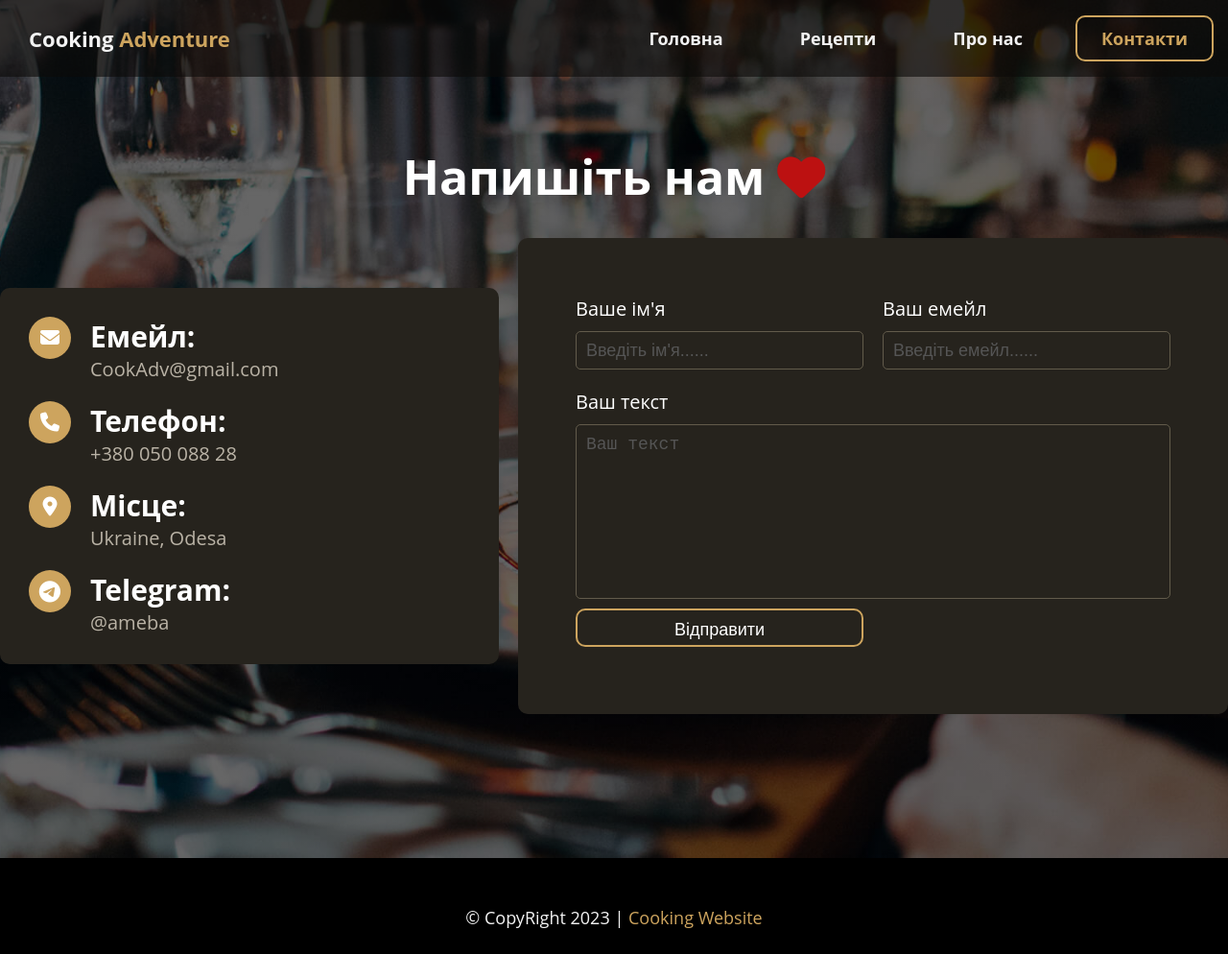
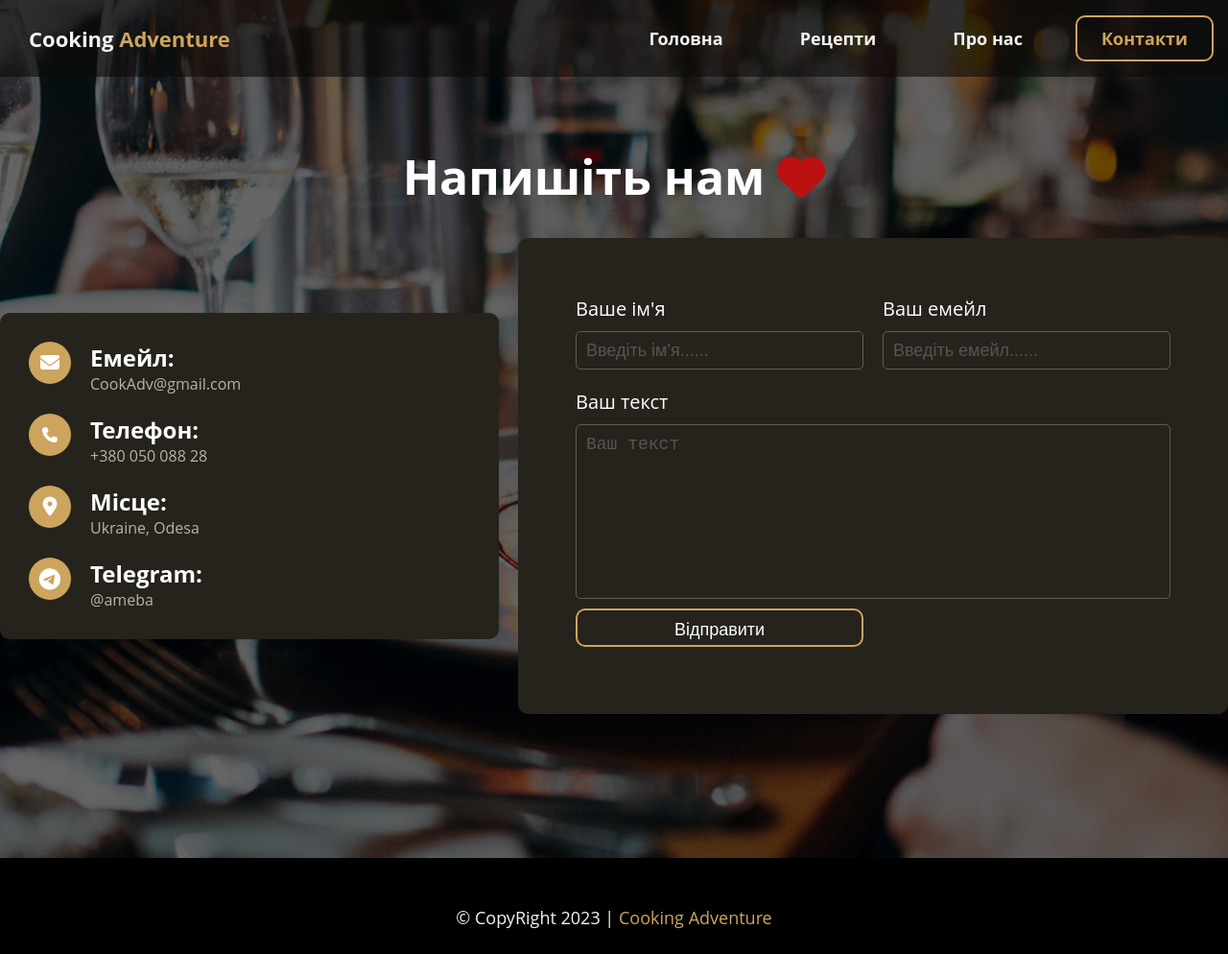
Before and after one commit to Docendos/CookingEasy, a plain HTML site: page Cooking-Website-master/contact.html in a window 1280 px wide. Shown: the whole page at 96% size. Drawn offline with Linux system fonts and the light colour scheme.

Commit message:
final push

```diff
--- a/Cooking-Website-master/contact.html
+++ b/Cooking-Website-master/contact.html
@@ -88,7 +88,7 @@
     </section>
 
     <footer>
-        <p>&copy; CopyRight 2023 | <span>Cooking Website</span></p>
+        <p>&copy; CopyRight 2023 | <span>Cooking Adventure</span></p>
     </footer>
 
 
--- a/Cooking-Website-master/style.css
+++ b/Cooking-Website-master/style.css
@@ -225,49 +225,6 @@ nav ul li a.active{
     background-color: #cda45e;
 }
 
-
-
-/* .info .card {
-    min-height: 300px;
-    height: 300px;
-    width: 33.3%;
-    border-radius: 10px;
-    max-width: 350px;
-    padding: 40px;
-    background: #f3f3f3;
-    box-shadow: 0 10px 10px 0px rgba(0,0,0,0.5);
-}
-
-.info .card img {
-    max-width: 100px;
-}
-
-.inner-info .card h3 {
-    margin: 10px 0 10px 0;
-    color: red;
-}
-
-.inner-info .card p {
-    font-size: 18px;
-    margin-top: 10px;
-    text-align: justify;
-}
-
-.inner-info .card .btn {
-    display: inline-block;
-    padding: 10px 30px;
-    background: red;
-    text-decoration: none;
-    color: #fff;
-    margin: 10px 0;
-    cursor: pointer;
-    transition: 0.3s ease;
-}
-
-.inner-info .card .btn:hover {
-    opacity: 0.8;
-} */
-
 footer {
     height: 5vh;
     width: 100%;
@@ -371,17 +328,6 @@ footer span {
      padding: 30px;
 
 
-}
-/*
-.inner-part div:nth-child(1) {
-    color: red;
-    margin-bottom: 20px;
-    font-size: 20px;
-} */
-
-.inner-part div:nth-child(2) {
-    color: #fff;
-    font-size: 20px;
 }
 
 .main{
```
Also changed, not shown: Cooking-Website-master/index.html (+1 -1 lines).
